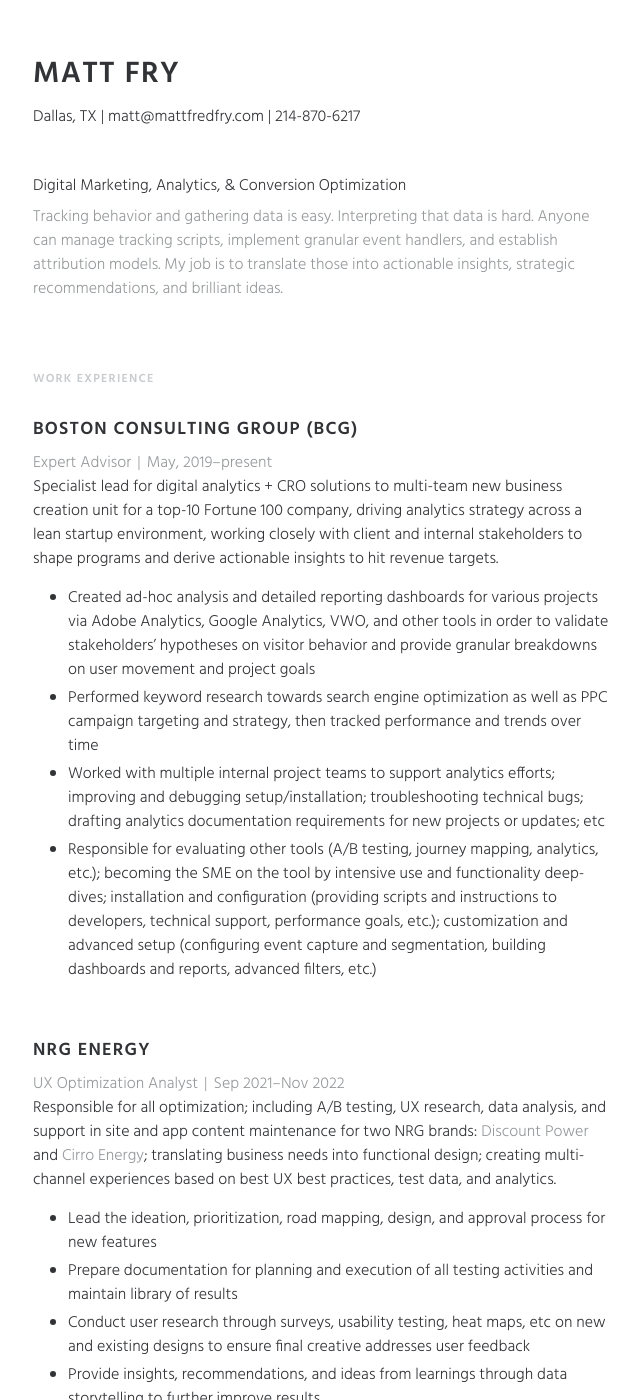
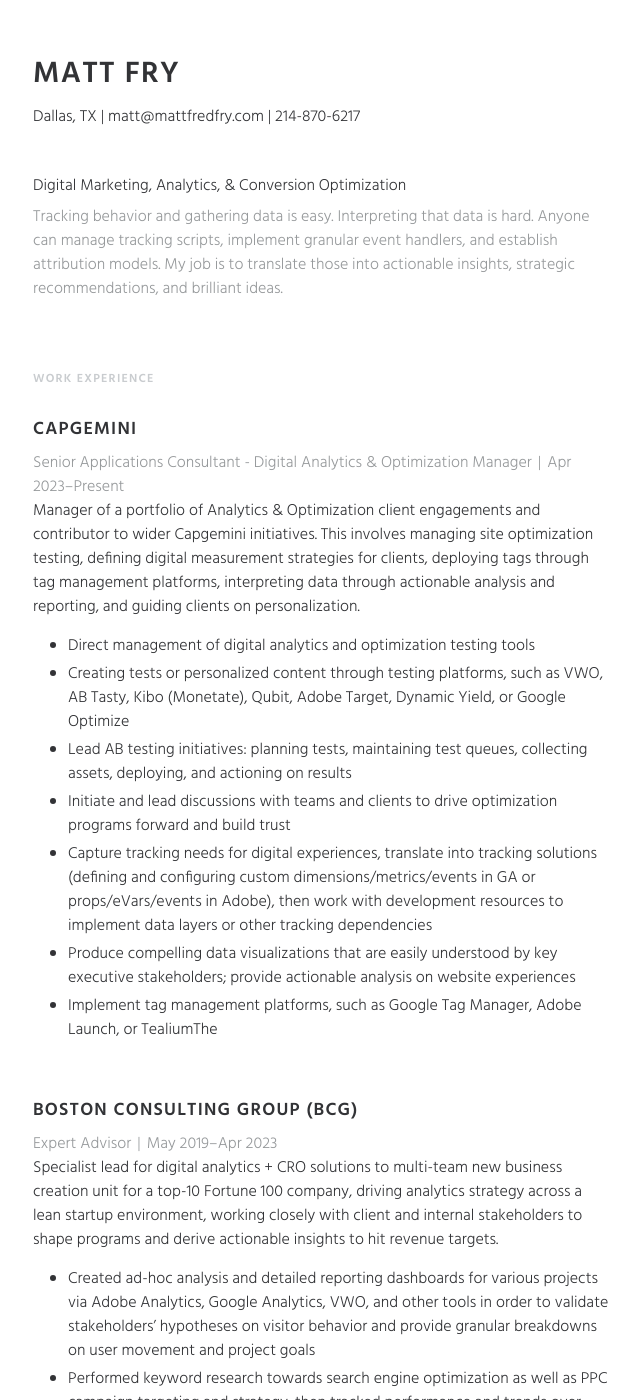
Before and after one commit to mattfredfry/mattfredfry.github.io, a Jekyll site: the page built from resume.html, in a window 1280 px wide and 1400 px high. Shown: the whole window, without its empty margins (317-957 px from the left). Built offline with Jekyll 4.4.1, drawn with Linux system fonts in a browser that asks for light colours; nearby versions of some CDN libraries; some of the changed text lies outside the part shown.

Commit message:
adding capgemini

```diff
--- a/resume.html
+++ b/resume.html
@@ -38,11 +38,28 @@
       <section class="sr-section undefined" id="work">
         <h2>Work Experience</h2>
         <ul class="sr-section-items">
+          <li class="sr-section-item" id="capgemini">
+            <a class="c-fancy-link" href="https://www.capgemini.com/" target="_blank">
+              <h3>Capgemini</h3><div class="icon-link"></div>
+            </a>
+            <div class="secondary"><span>Senior Applications Consultant - Digital Analytics & Optimization Manager</span><span class="separator">|</span><span><span>Apr 2023</span><span>–</span><span>Present</span></span>
+            </div>
+            <p>Manager of a portfolio of Analytics & Optimization client engagements and contributor to wider Capgemini initiatives. This involves managing site optimization testing, defining digital measurement strategies for clients, deploying tags through tag management platforms, interpreting data through actionable analysis and reporting, and guiding clients on personalization.</p>
+            <ul class="section-highlights">
+              <li class="section-highlight">Direct management of digital analytics and optimization testing tools</li>
+              <li class="section-highlight">Creating tests or personalized content through testing platforms, such as VWO, AB Tasty, Kibo (Monetate), Qubit, Adobe Target, Dynamic Yield, or Google Optimize</li>
+              <li class="section-highlight">Lead AB testing initiatives: planning tests, maintaining test queues, collecting assets, deploying, and actioning on results</li>
+              <li class="section-highlight">Initiate and lead discussions with teams and clients to drive optimization programs forward and build trust</li>
+              <li class="section-highlight">Capture tracking needs for digital experiences, translate into tracking solutions (defining and configuring custom dimensions/metrics/events in GA or props/eVars/events in Adobe), then work with development resources to implement data layers or other tracking dependencies</li>
+              <li class="section-highlight">Produce compelling data visualizations that are easily understood by key executive stakeholders; provide actionable analysis on website experiences</li>
+              <li class="section-highlight">Implement tag management platforms, such as Google Tag Manager, Adobe Launch, or TealiumThe</li>
+            </ul>
+          </li>
           <li class="sr-section-item" id="bcg">
             <a class="c-fancy-link" href="https://www.bcg.com/" target="_blank">
               <h3>Boston Consulting Group (BCG)</h3><div class="icon-link"></div>
             </a>
-            <div class="secondary"><span>Expert Advisor</span><span class="separator">|</span><span><span>May, 2019</span><span>–</span><span>present</span></span>
+            <div class="secondary"><span>Expert Advisor</span><span class="separator">|</span><span><span>May 2019</span><span>–</span><span>Apr 2023</span></span>
             </div>
             <p>Specialist lead for digital analytics + CRO solutions to multi-team new business creation unit for a top-10 Fortune 100 company, driving analytics strategy across a lean startup environment, working closely with client and internal stakeholders to shape programs and derive actionable insights to hit revenue targets.</p>
             <ul class="section-highlights">
@@ -51,7 +68,8 @@
               <li class="section-highlight">Worked with multiple internal project teams to support analytics efforts; improving and debugging setup/installation; troubleshooting technical bugs; drafting analytics documentation requirements for new projects or updates; etc</li>
               <li class="section-highlight">Responsible for evaluating other tools (A/B testing, journey mapping, analytics, etc.); becoming the SME on the tool by intensive use and functionality deep-dives; installation and configuration (providing scripts and instructions to developers, technical support, performance goals, etc.); customization and advanced setup (configuring event capture and segmentation, building dashboards and reports, advanced filters, etc.)</li>
             </ul>
-          </li>           <li class="sr-section-item" id="nrg">
+          </li>
+          <li class="sr-section-item" id="nrg">
             <a class="c-fancy-link" href="https://www.nrg.com/" target="_blank">
               <h3>NRG Energy</h3><div class="icon-link"></div>
             </a>
@@ -82,14 +100,14 @@
             <a class="c-fancy-link" href="https://www.poopourri.com/" target="_blank">
               <h3>Poo~Pourri</h3><div class="icon-link"></div>
             </a>
-            <div class="secondary"><span>Head of Ecommerce</span><span class="separator">|</span><span><span>Dec, 2020</span><span>–</span><span>July, 2021</span></span>
+            <div class="secondary"><span>Head of Ecommerce</span><span class="separator">|</span><span><span>Dec 2020</span><span>–</span><span>July 2021</span></span>
             </div>
-            <p>Fully responsible for leading the strategy, planning, implementation, and resulting overall direct to consumer performance for <a href="https://www.poopourri.com/" target="_blank">Poo~Pourri</a>, <a href="https://supernatural.com/" target="_blank">Supernatural Elixirs</a>, and all other companies within Scentsible House of Brands, requiring a depth of knowledge and experience in ecommerce across all key disciplines that drive overall performance including acquisition, CRM, retention, site optimization, UI/UX, merchandising, and web development.</p>
+            <p>Led the strategy, planning, implementation, and overall direct-to-consumer performance for <a href="https://www.poopourri.com/" target="_blank">Poo~Pourri</a>, <a href="https://supernatural.com/" target="_blank">Supernatural Elixirs</a>, and all other companies within Scentsible LLC, requiring a depth of knowledge and experience in ecommerce across all key disciplines that drive performance including acquisition, CRM, retention, site optimization, UI/UX, merchandising, and web development.</p>
             <ul class="section-highlights">
-              <li class="section-highlight">Provided the leadership, vision and management for all stakeholders including cross functional departments, management, and the in-house team</li>
-              <li class="section-highlight">Created clarity of roles and short and long terms goals for all team members </li>
-              <li class="section-highlight">Oversaw day to day management of staff and team deliverables </li>
-              <li class="section-highlight">Provided management of ongoing reporting systems </li>
+              <li class="section-highlight">Provided the leadership, vision, and management for all stakeholders including cross functional departments, management, and the in-house team</li>
+              <li class="section-highlight">Created clarity of roles and short and long terms goals for all team members</li>
+              <li class="section-highlight">Oversaw day to day management of staff and team deliverables</li>
+              <li class="section-highlight">Provided management of ongoing reporting systems</li>
               <li class="section-highlight">Identified, evaluated and planned revenue, budgets and key KPIs for revenue tracking and forecast</li>
               <li class="section-highlight">Created SWOT analyses with resulting prioritization of strategies and initiatives to grow the business across all performance levers, including acquisition through paid digital advertising; site optimization such as site navigation, consumer pathways, user experience, product merchandising, check out optimization, and back-end development; and CRM through email, loyalty programs, subscription, AOV and LTV</li>
               <li class="section-highlight">Evaluated digital creative trends and created a process of testing, learning, and implementation that drove KPIs and brand engagement</li>
@@ -103,7 +121,7 @@
             <a class="c-fancy-link" href="https://www.maggianos.com/" target="_blank">
               <h3>Maggiano's Little Italy - Brinker International</h3><div class="icon-link"></div>
             </a>
-            <div class="secondary"><span>Senior Manager of Digital Marketing</span><span class="separator">|</span><span><span>Nov, 2017</span><span>–</span><span>Feb, 2019</span></span>
+            <div class="secondary"><span>Senior Manager of Digital Marketing</span><span class="separator">|</span><span><span>Nov 2017</span><span>–</span><span>Feb 2019</span></span>
             </div>
             <p>Responsible for strategy and reporting on all digital marketing channels; including the Maggiano's website, national emails, social media content and engagement, and paid search and display advertising.</p>
             <ul class="section-highlights">
@@ -118,7 +136,7 @@
             <a class="c-fancy-link" href="http://redraceradv.com" target="_blank">
               <h3>Red Racer Advertising</h3><div class="icon-link"></div>
             </a>
-            <div class="secondary"><span>Digital Marketing Director</span><span class="separator"><span class="sep">|</span></span><span class="break"><br></span><span><span>Jan, 2016</span><span>–</span><span>Nov, 2017</span></span>
+            <div class="secondary"><span>Digital Marketing Director</span><span class="separator"><span class="sep">|</span></span><span class="break"><br></span><span><span>Jan 2016</span><span>–</span><span>Nov 2017</span></span>
             </div>
             <p>Oversaw digital marketing campaign strategy, execution, and reporting for all clients, and assisted business development team in creating comprehensive digital marketing roadmap and presenting to potential clients.</p>
             <ul class="section-highlights">
@@ -131,7 +149,7 @@
             <a class="c-fancy-link" href="http://www.musicbed.com" target="_blank">
               <h3>Musicbed</h3><div class="icon-link"></div>
             </a>
-            <div class="secondary"><span>Digital Marketing Manager</span><span class="separator sep">|</span><span class="break"><br></span><span><span>Jun, 2015</span><span>–</span><span>Nov, 2015</span></span>
+            <div class="secondary"><span>Digital Marketing Manager</span><span class="separator sep">|</span><span class="break"><br></span><span><span>Jun 2015</span><span>–</span><span>Nov 2015</span></span>
             </div>
             <p>Managed digital marketing strategies including email, social media, SEO and SEM.</p>
             <ul class="section-highlights">
@@ -146,7 +164,7 @@
               <h3>Reap Marketing</h3><div class="icon-link"></div>
             </a>
             <div class="secondary">
-              <span>VP of Analytics &amp; Optimization</span><span class="separator sep">|</span><span class="break"><br></span><span><span>Nov, 2012</span><span>–</span><span>Jun, 2015</span></span>
+              <span>VP of Analytics &amp; Optimization</span><span class="separator sep">|</span><span class="break"><br></span><span><span>Nov 2012</span><span>–</span><span>Jun 2015</span></span>
             </div>
             <p>Managed a team of developers, analysts, designers, and copywriters to plan and execute digital marketing campaigns that were not only effective, but quantifiably so.</p>
             <ul class="section-highlights">
@@ -161,7 +179,7 @@
               <h3>Foot Cardigan</h3><div class="icon-link"></div>
             </a>
             <div class="secondary">
-              <span>Co-founder, CMO</span><span class="separator sep">|</span><span class="break"><br></span><span><span>May, 2012</span><span>–</span><span>Jan, 2014</span></span>
+              <span>Co-founder, CMO</span><span class="separator sep">|</span><span class="break"><br></span><span><span>May 2012</span><span>–</span><span>Jan 2014</span></span>
             </div>
             <p>Founded this company just ahead of the trends of colorful men's socks and monthly subscriptions to physical products. </p>
             <ul class="section-highlights">
@@ -177,7 +195,7 @@
               <h3>Switch Creative</h3><div class="icon-link"></div>
             </a>
             <div class="secondary">
-              <span>Lead Copywriter, Content Strategist, SEM Expert</span><span class="separator sep">|</span><span class="break"><br></span><span><span>May, 2010</span><span>–</span><span>Nov, 2012</span></span>
+              <span>Lead Copywriter, Content Strategist, SEM Expert</span><span class="separator sep">|</span><span class="break"><br></span><span><span>May 2010</span><span>–</span><span>Nov 2012</span></span>
             </div>
             <p>Led content development team in research, writing, and publishing content to improve results and achieve digital marketing goals on a variety of channels, such as search engine rankings, click-through rates on paid advertising, open and click
               rates in email, engagement on social media, and website conversions.</p>
```
